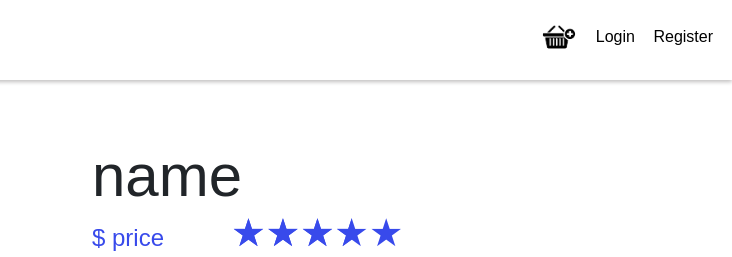
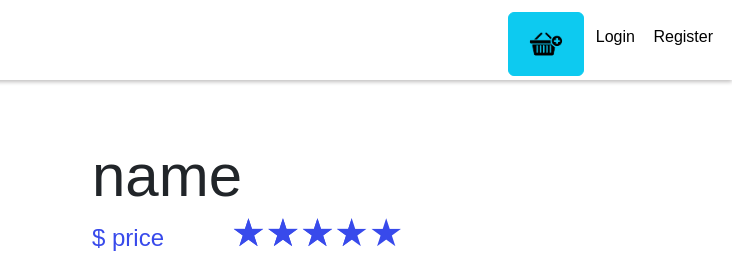
Before and after one commit to NghiaLeeBaim/capstone_2_Team_Nghia_Tuan, a plain HTML site: page customer/view/detail.html in a window 1280 px wide. Shown: the top 257 px of the page, 548-1280 px from the left. Drawn offline with nearby package versions, Linux system fonts and the light colour scheme; no server answers.

Commit message:
ko thay đoi

```diff
--- a/asset/scss/index.scss
+++ b/asset/scss/index.scss
@@ -1,3 +1,4 @@
+
 @use "./base/component.scss";
 
 @use "./base/base.scss";
--- a/customer/view/detail.html
+++ b/customer/view/detail.html
@@ -52,7 +52,7 @@
 
             <div class="cart-login">
                 <div class="cart">
-                    <img src="/asset/img/carticon.png" alt="">
+                    <button class="btn btn-info js-open" data-target="#js-favourites" aria-controls="js-favourites"><img src="/asset/img/carticon.png" alt=""></button>
                 </div>
                 <div class="login">
                     <a href="#">Login</a>
```
Also changed, not shown: asset/css/index.css, asset/css/index.min.css, customer/controller/index.js (line endings or trailing spaces).
